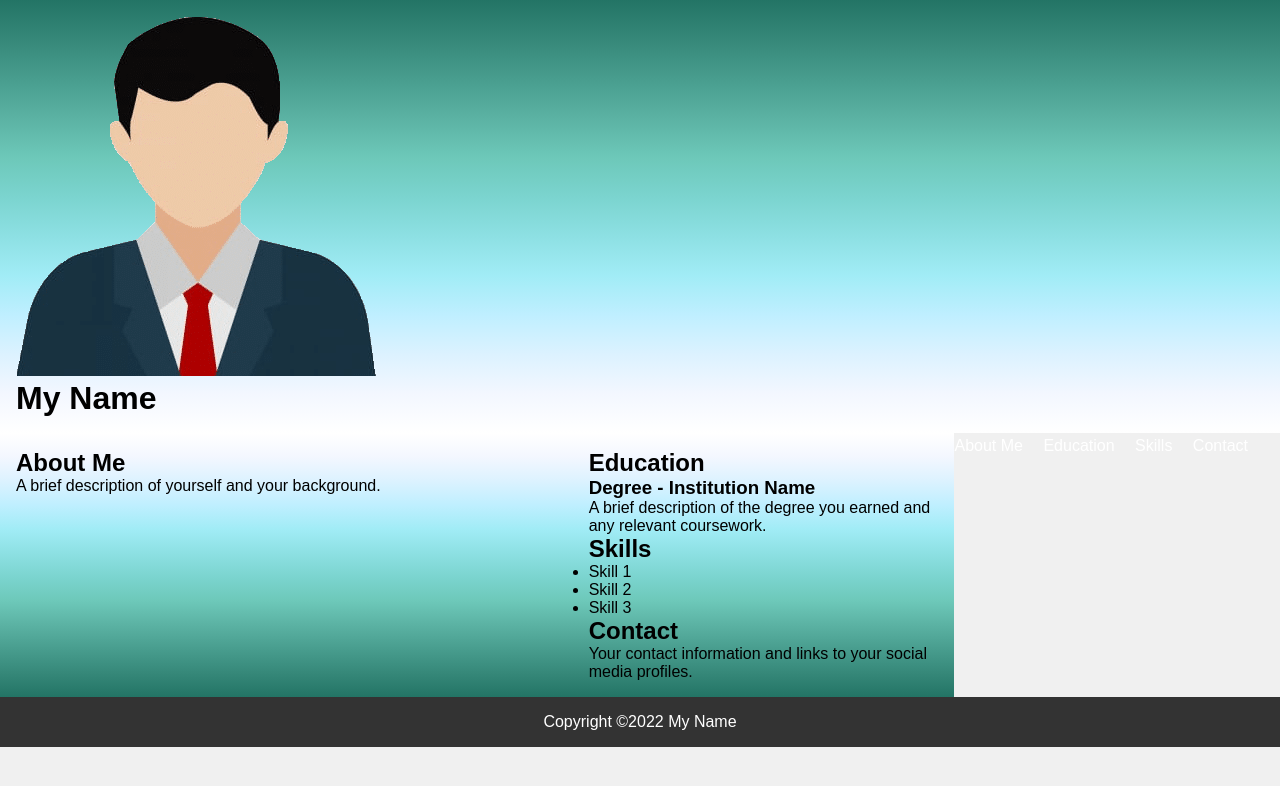
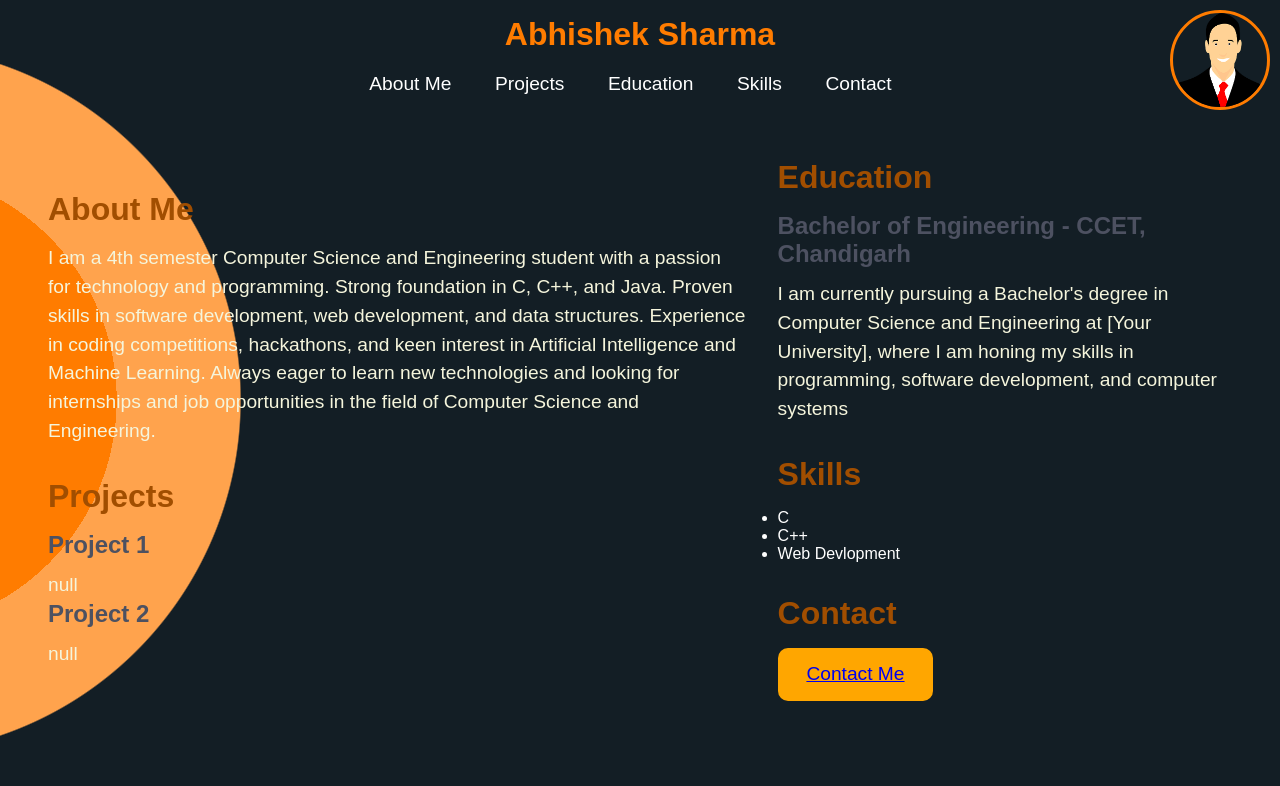
Before and after one commit to abhisheksharm-3/Web-Dev-Lab, a PHP site: page /cv_lab.html in a window 1280 px wide. Shown: the top 786 px of the page. Run offline with PHP 8.4, Linux system fonts and the light colour scheme.

Commit message:
cleaned messup

```diff
--- a/Portfolio Website/cv_lab.html
+++ b/Portfolio Website/cv_lab.html
@@ -1,16 +1,164 @@
 <!DOCTYPE html>
 <html>
 <head>
-  <title>My CV</title>
+  <title>CV Website</title>
+  <link rel="icon" href="icon1.png" type="image/x-icon">
+  <link rel="stylesheet" type="text/css" href="style.css">
   <meta name="viewport" content="width=device-width, initial-scale=1">
-  <link rel="stylesheet" href="style.css">
 </head>
+<style>/* Reset default styles */
+  * {
+      margin: 0;
+      padding: 0;
+      box-sizing: border-box;
+    }
+
+    /* Set font and background color */
+    body {
+      font-family: Arial, sans-serif;
+      background: radial-gradient(circle at -8.9% 51.2%, rgb(255, 124, 0) 0%, rgb(255, 124, 0) 15.9%, rgb(255, 163, 77) 15.9%, rgb(255, 163, 77) 24.4%, rgb(19, 30, 37) 24.5%, rgb(19, 30, 37) 66%);
+    }
+
+    /* Style the header */
+    header {
+      position: relative;
+      padding: 1em;
+      text-align: center;
+      color: #ff7c00;
+    }
+
+    /* Style the image */
+    #myimg {
+      position: absolute;
+      top: 10px;
+      right: 10px;
+      width: 100px;
+      height: 100px;
+      border-radius: 50%;
+      border: 3px solid #ff7c00;
+    }
+
+    /* Style the navigation links */
+    nav {
+      margin-top: 20px;
+      text-align: center;
+    }
+    nav a {
+      color: #fff;
+      text-decoration: none;
+      margin-right: 1em;
+      font-size: 1.2em;
+      padding: 10px;
+      transition: all 0.3s ease-in-out;
+    }
+    nav a:hover {
+      background: #fff;
+      border-radius: 10px;
+      box-shadow: 2px 2px 5px rgba(0,0,0,0.3);
+      color: #ffa600;
+      -webkit-border-radius: 10px;
+      -moz-border-radius: 10px;
+      -ms-border-radius: 10px;
+      -o-border-radius: 10px;
+  }
+
+    /* Style the main container */
+    .main-container {
+      display: flex;
+      align-items: center;
+      justify-content: space-between;
+      padding: 2em;
+    }
+
+    /* Style the left container */
+    .left-container {
+      width: 60%;
+      padding: 1em;
+      color: #fff;
+    }
+
+    /* Style the right container */
+    .right-container {
+      width: 40%;
+      padding: 1em;
+      color: #fff
+    }
+
+    /* Style the contact button */
+    button {
+      background-color: #ffa600;
+      color: #fff;
+      border: none;
+      padding: 0.8em 1.5em;
+      font-size: 1.2em;
+      border-radius: 10px;
+      transition: all 0.3s ease-in-out;
+      outline: none;
+    }
+    button:hover {
+      transform: translateY(-2px);
+      box-shadow: 2px 2px 5px rgba(0,0,0,0.3);
+      -webkit-transform: translateY(-2px);
+      -moz-transform: translateY(-2px);
+      -ms-transform: translateY(-2px);
+      -o-transform: translateY(-2px);
+  }
+    /* Style sections */
+  section {
+      margin-bottom: 2em;
+    }
+
+    /* Style section headings */
+    section h2 {
+      font-size: 2em;
+      margin-bottom: 0.5em;
+      color: #a14e00;
+    }
+
+    /* Style section subheadings */
+    section h3 {
+      color: rgb(77, 81, 97);
+      font-size: 1.5em;
+      margin-bottom: 0.5em;
+    }
+
+    /* Style section paragraphs */
+    section p {
+      color: #f5f5dc;
+
+      font-size: 1.2em;
+      line-height: 1.5em;
+    }
+
+    /* Make the layout responsive */
+    @media (max-width: 600px) {
+      /* Stack the navigation links vertically on small screens */
+      nav {
+        float: none;
+        text-align: center;
+      }
+      /* Center the image on small screens */
+      #myimg {
+        display: block;
+        margin: 0 auto;
+      }
+      /* Change the flex direction of main container */
+      .main-container {
+        flex-direction: column;
+      }
+      /* Make the left and right container to take full width on small screens */
+      .left-container, .right-container {
+        width: 100%;
+      }
+    }
+    </style>
 <body>
   <header>
-    <img src="dummy-user.png" alt="CV dummy" id="cvdummy">
-    <h1>My Name</h1>
+    <img src="avatar-3637425__340.webp" alt="My Image" id="myimg">
+    <h1>Abhishek Sharma</h1>
     <nav>
       <a href="#about">About Me</a>
+      <a href="#projects">Projects</a>
       <a href="#education">Education</a>
       <a href="#skills">Skills</a>
       <a href="#contact">Contact</a>
@@ -20,33 +168,53 @@
     <div class="left-container">
       <section id="about">
         <h2>About Me</h2>
-        <p>A brief description of yourself and your background.</p>
+        <p>I am a 4th semester Computer Science and Engineering student with a passion for technology and programming. Strong foundation in C, C++, and Java. Proven skills in software development, web development, and data structures. Experience in coding competitions, hackathons, and keen interest in Artificial Intelligence and Machine Learning. Always eager to learn new technologies and looking for internships and job opportunities in the field of Computer Science and Engineering.</p>
+      </section>
+      <section id="projects">
+        <h2>Projects</h2>
+        <h3>Project 1</h3>
+        <p>null</p>
+        <h3>Project 2</h3>
+        <p>null</p>
       </section>
     </div>
     <div class="right-container">
       <section id="education">
         <h2>Education</h2>
-        <h3>Degree - Institution Name</h3>
-        <p>A brief description of the degree you earned and any relevant coursework.</p>
+        <h3>Bachelor of Engineering - CCET, Chandigarh</h3>
+        <p>I am currently pursuing a Bachelor's degree in Computer Science and Engineering at [Your University], where I am honing my skills in programming, software development, and computer systems</p>
       </section>
       <section id="skills">
         <h2>Skills</h2>
         <ul>
-          <li>Skill 1</li>
-          <li>Skill 2</li>
-          <li>Skill 3</li>
+          <li>C</li>
+          <li>C++</li>
+          <li>Web Devlopment</li>
         </ul>
       </section>
       <section id="contact">
         <h2>Contact</h2>
-        <p>Your contact information and links to your social media profiles.</p>
+        <button><a href="https://www.linkedin.com/in/abhisheksharma20212025/" class="button">Contact Me</a></button>
       </section>
+      <!-- <section id="form">
+        <h2>Contact</h2>
+        <form action="submit-form.php" method="post">
+          <label for="name">Name:</label>
+          <input type="text" id="name" name="name" required>
+
+          <label for="email">Email:</label>
+          <input type="email" id="email" name="email" required>
+
+          <label for="message">Message:</label>
+          <textarea id="message" name="message" required></textarea>
+
+          <input type="submit" value="Submit">
+        </form>
+      </section> -->
+
     </div>
   </div>
   <footer>
-    <div class="container">
-      <p>Copyright ©2022 My Name</p>
-    </div>
   </footer>
 </body>
 </html>
--- a/Portfolio Website/style.css
+++ b/Portfolio Website/style.css
@@ -8,14 +8,15 @@
 /* Set font and background color */
 body {
   font-family: Arial, sans-serif;
-    background-color: #f0f0f0;
+  background: radial-gradient(circle at -8.9% 51.2%, rgb(255, 124, 0) 0%, rgb(255, 124, 0) 15.9%, rgb(255, 163, 77) 15.9%, rgb(255, 163, 77) 24.4%, rgb(19, 30, 37) 24.5%, rgb(19, 30, 37) 66%);
 }
 
 /* Style the header */
 header {
   position: relative;
-    background-image: linear-gradient(to bottom, #237465, #368879, #489d8e, #5bb2a3, #6dc8b9, #7bd4cf, #8de0e3, #a1ecf6, #bfefff, #dcf2ff, #f3f7ff, #ffffff);
   padding: 1em;
+  text-align: center;
+  color: #ff7c00;
 }
 
 /* Style the image */
@@ -26,47 +27,99 @@
   width: 100px;
   height: 100px;
   border-radius: 50%;
+  border: 3px solid #ff7c00;
 }
 
 /* Style the navigation links */
 nav {
-    float: right;
   margin-top: 20px;
+  text-align: center;
 }
 nav a {
   color: #fff;
   text-decoration: none;
   margin-right: 1em;
+  font-size: 1.2em;
+  padding: 10px;
+  transition: all 0.3s ease-in-out;
 }
 nav a:hover {
-    color: #ccc;
+  background: #fff;
+  border-radius: 10px;
+  box-shadow: 2px 2px 5px rgba(0,0,0,0.3);
+  color: #ffa600;
+  -webkit-border-radius: 10px;
+  -moz-border-radius: 10px;
+  -ms-border-radius: 10px;
+  -o-border-radius: 10px;
 }
 
 /* Style the main container */
 .main-container {
   display: flex;
+  align-items: center;
+  justify-content: space-between;
+  padding: 2em;
 }
 
 /* Style the left container */
 .left-container {
   width: 60%;
   padding: 1em;
-    background-image: linear-gradient(to top, #237465, #368879, #489d8e, #5bb2a3, #6dc8b9, #7bd4cf, #8de0e3, #a1ecf6, #bfefff, #dcf2ff, #f3f7ff, #ffffff);
+  color: #fff;
 }
 
 /* Style the right container */
 .right-container {
   width: 40%;
   padding: 1em;
-    background-image: linear-gradient(to top, #237465, #368879, #489d8e, #5bb2a3, #6dc8b9, #7bd4cf, #8de0e3, #a1ecf6, #bfefff, #dcf2ff, #f3f7ff, #ffffff);
+  color: #fff
 }
 
-  /* Style the footer */
-  footer {
-    background-color: #333;
+/* Style the contact button */
+button {
+  background-color: #ffa600;
   color: #fff;
-    padding: 1em;
-    text-align: center;
+  border: none;
+  padding: 0.8em 1.5em;
+  font-size: 1.2em;
+  border-radius: 10px;
+  transition: all 0.3s ease-in-out;
+  outline: none;
+}
+button:hover {
+  transform: translateY(-2px);
+  box-shadow: 2px 2px 5px rgba(0,0,0,0.3);
+  -webkit-transform: translateY(-2px);
+  -moz-transform: translateY(-2px);
+  -ms-transform: translateY(-2px);
+  -o-transform: translateY(-2px);
+}
+/* Style sections */
+section {
+  margin-bottom: 2em;
+}
+
+/* Style section headings */
+section h2 {
+  font-size: 2em;
+  margin-bottom: 0.5em;
+  color: #a14e00;
+}
+
+/* Style section subheadings */
+section h3 {
+  color: rgb(77, 81, 97);
+  font-size: 1.5em;
+  margin-bottom: 0.5em;
+}
+
+/* Style section paragraphs */
+section p {
+  color: #f5f5dc;
+
+  font-size: 1.2em;
+  line-height: 1.5em;
 }
 
 /* Make the layout responsive */
@@ -90,10 +143,3 @@
     width: 100%;
   }
 }
-
-  /* center the container div in the footer */
-  .container {
-    display: flex;
-    justify-content: center;
-    align-items: center;
-  }
```
Also changed, not shown: Portfolio Website/3846805.png (added), Portfolio Website/avatar-3637425__340.webp (added). Lines whose indentation alone changed are shown as unchanged.
